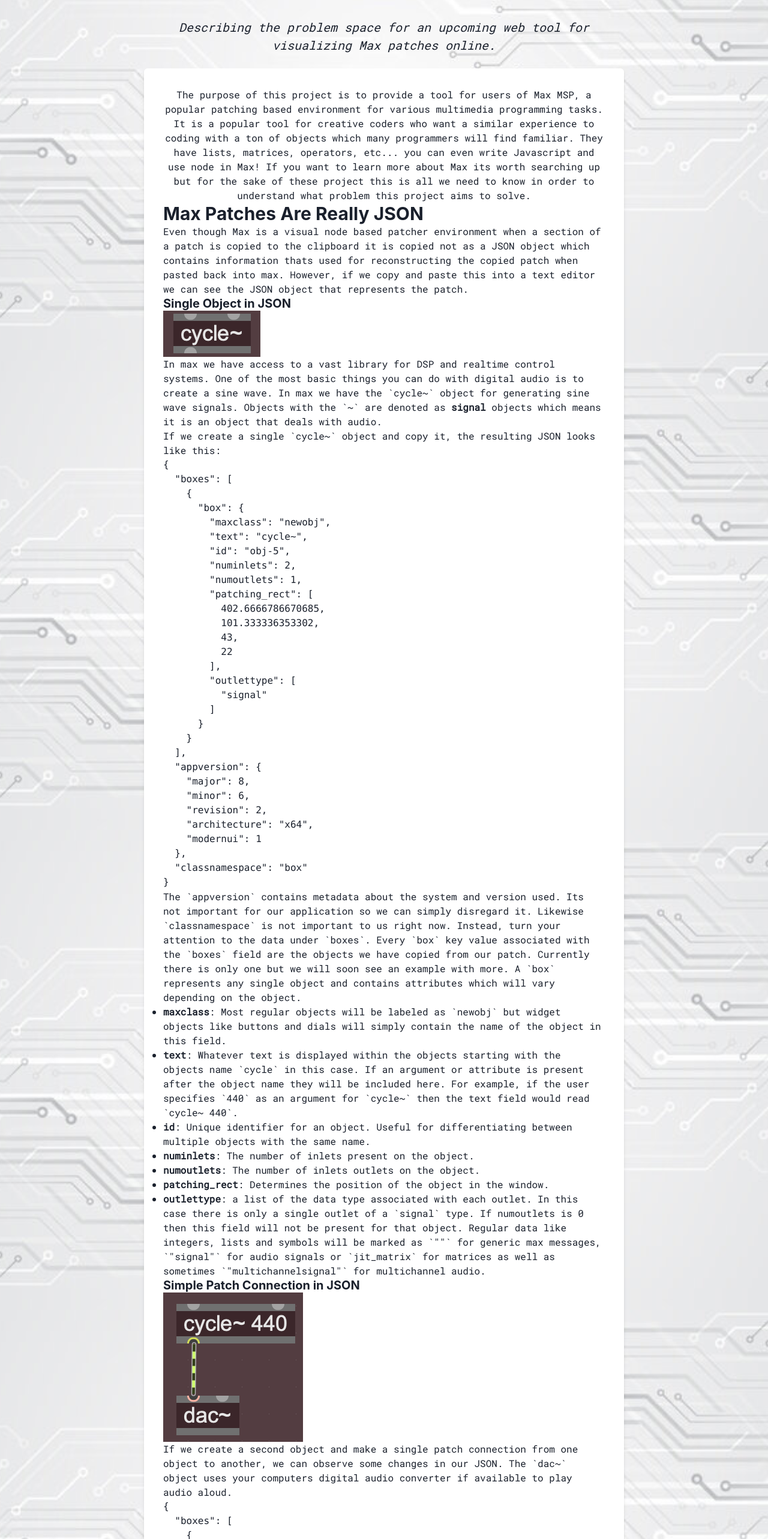
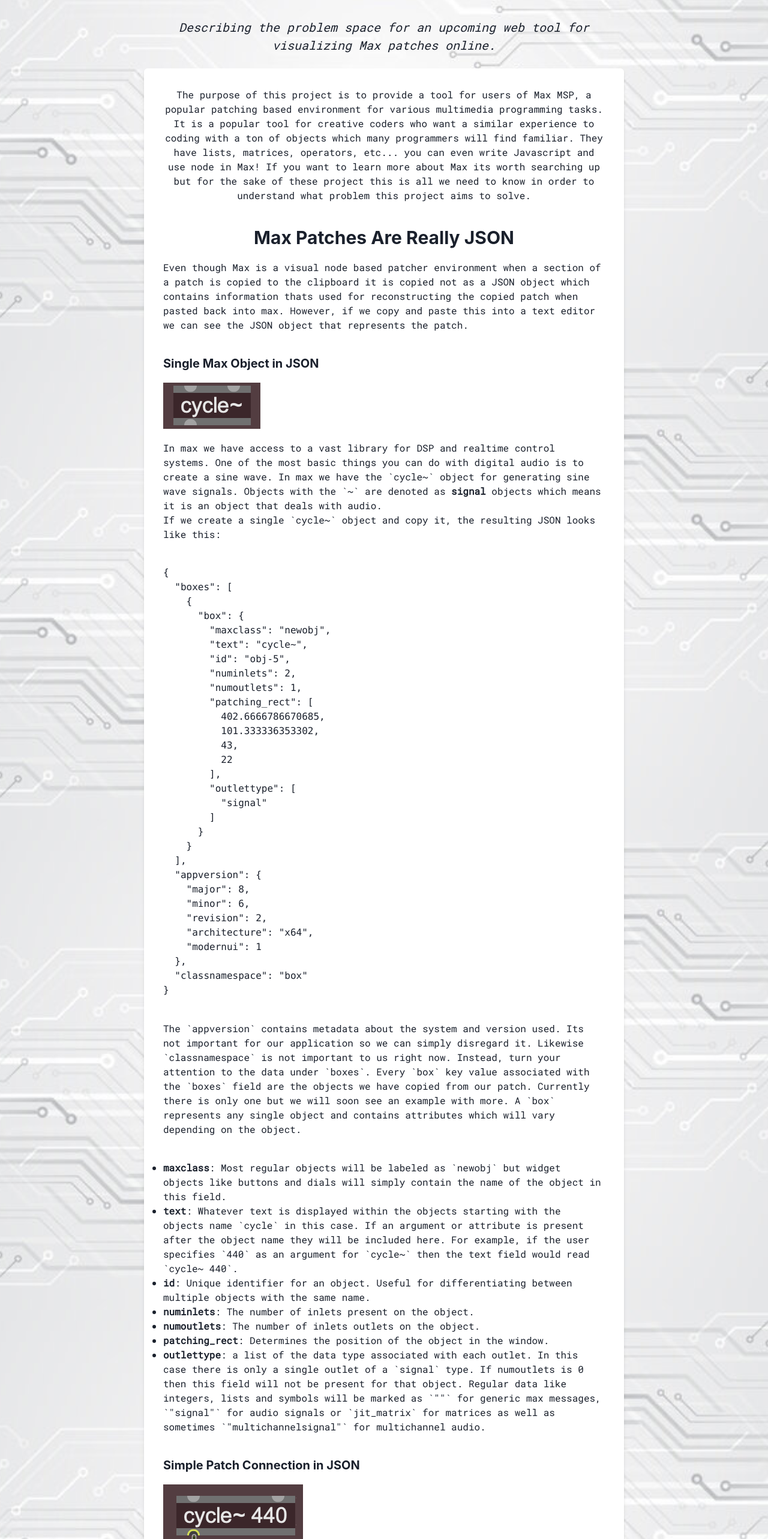
Before and after one commit to jacklion710/jacobleone-tech-portfolio, a Next.js app: page /Max-JSON in a window 1280 px wide. Shown: the part 234-2800 px from the top of the page at 60% size. Built offline with nearby package versions, Linux system fonts and the light colour scheme.

Commit message:
Formatted blog article

```diff
--- a/pages/Max-JSON.tsx
+++ b/pages/Max-JSON.tsx
@@ -83,19 +83,19 @@ export default function MaxPatchVisualizer() {
               maxW="800px"
               mx="auto"
             >
-            <Text textAlign={'center'}>
+            <Text textAlign={'center'} pb="40px">
               The purpose of this project is to provide a tool for users of Max MSP, a popular patching based environment for various multimedia programming tasks. It is a popular tool for creative coders who want a similar experience to coding with a ton of objects which many programmers will find familiar. They have lists, matrices, operators, etc... you can even write Javascript and use node in Max! If you want to learn more about Max its worth searching up but for the sake of these project this is all we need to know in order to understand what problem this project aims to solve.
             </Text>
-            <Heading size="lg">Max Patches Are Really JSON</Heading>
-            <Text>
+            <Heading size="lg" textAlign={'center'}  pb="20px">Max Patches Are Really JSON</Heading>
+            <Text  pb="40px">
               Even though Max is a visual node based patcher environment when a section of a patch is copied to the clipboard it is copied not as a JSON object which contains information thats used for reconstructing the copied patch when pasted back into max. However, if we copy and paste this into a text editor we can see the JSON object that represents the patch.
             </Text>
-            <Heading size="md">Single Object in JSON</Heading>
-            <Image src="/images/max-json-article/single-cycle~.png" alt="Single cycle~ object" />
+            <Heading size="md"  pb="20px">Single Max Object in JSON</Heading>
+            <Image pb="20px" src="/images/max-json-article/single-cycle~.png" alt="Single cycle~ object" />
             <Text>
               In max we have access to a vast library for DSP and realtime control systems. One of the most basic things you can do with digital audio is to create a sine wave. In max we have the `cycle~` object for generating sine wave signals. Objects with the `~` are denoted as <strong>signal</strong> objects which means it is an object that deals with audio.
             </Text>
-            <Text>
+            <Text  pb="40px">
               If we create a single `cycle~` object and copy it, the resulting JSON looks like this:
             </Text>
             <pre>
@@ -125,7 +125,7 @@ export default function MaxPatchVisualizer() {
                 }, null, 2)}
               </code>
             </pre>
-            <Text>
+            <Text  pt="40px"  pb="40px">
               The `appversion` contains metadata about the system and version used. Its not important for our application so we can simply disregard it. Likewise `classnamespace` is not important to us right now. Instead, turn your attention to the data under `boxes`. Every `box` key value associated with the `boxes` field are the objects we have copied from our patch. Currently there is only one but we will soon see an example with more. A `box` represents any single object and contains attributes which will vary depending on the object.
             </Text>
             <ul>
@@ -151,9 +151,9 @@ export default function MaxPatchVisualizer() {
                 <strong>outlettype</strong>: a list of the data type associated with each outlet. In this case there is only a single outlet of a `signal` type. If numoutlets is 0 then this field will not be present for that object. Regular data like integers, lists and symbols will be marked as `""` for generic max messages, `"signal"` for audio signals or `jit_matrix` for matrices as well as sometimes `"multichannelsignal"` for multichannel audio.
               </li>
             </ul>
-            <Heading size="md">Simple Patch Connection in JSON</Heading>
-            <Image src="/images/max-json-article/simple-connection.png" alt="Simple patch connection" />
-            <Text>
+            <Heading size="md"  pt="40px" pb="20px">Simple Patch Connection in JSON</Heading>
+            <Image pb="40px" src="/images/max-json-article/simple-connection.png" alt="Simple patch connection" />
+            <Text pb="40px">
               If we create a second object and make a single patch connection from one object to another, we can observe some changes in our JSON. The `dac~` object uses your computers digital audio converter if available to play audio aloud.
             </Text>
             <pre>
@@ -201,12 +201,12 @@ export default function MaxPatchVisualizer() {
                 }, null, 2)}
               </code>
             </pre>
-            <Heading size="sm">Multiple Boxes</Heading>
-            <Text>
+            <Heading pt="40px" pb="20px" size="sm">Multiple Boxes</Heading>
+            <Text pb="40px">
               In the patch above we can see there are now two fields called `box`. As described in the previous example, the properties within these fields tell us information about the object associated with that `box`. The only difference now is that we have multiple. There is theoretically no limit to the number of boxes you can spawn in a patch.
             </Text>
-            <Heading size="sm">Patch Connections</Heading>
-            <Text>
+            <Heading pb="20px" size="sm">Patch Connections</Heading>
+            <Text pb="40px">
               Parallel to the `boxes` field are the `lines`. Lines refer to the patch cables that connect one object o another. Specifically what inlets. Many `patchline`s may be present but in our case we only have one for demonstration. Each `patchline` contains a `source` and `destination` attribute to demark the inlets and outlets that the `patchline` connects.
             </Text>
             <ul>
@@ -217,19 +217,19 @@ export default function MaxPatchVisualizer() {
                 <strong>destination</strong>: Similar to source except the destination is where the `patchline` connects to with the second element being an index representing the inlets from left to right.
               </li>
             </ul>
-            <Text>
+            <Text pb="40px">
               We will discuss another example with multiple patchlines soon. But first we have a few more things to cover.
             </Text>
-            <Heading size="md">A Quick Note on Data Flow in Max</Heading>
-            <Text>
+            <Heading pb="20px" size="md">A Quick Note on Data Flow in Max</Heading>
+            <Text pb="40px">
               Any respectable max patch will consist of extensive patch connected. Essentially we are connecting nodes in a graph. The way data flows in max is fascinating as it pertains to path finding algorithms such as Depth First Search (DFS) and Breadth First Search (BFS). If you are interested in learning more about how the order of data flows between objects with patch cables this <a href="https://www.youtube.com/watch?v=OnwmVuHxm30">video</a> can walk you through the flow. It is not necessary to follow along.
             </Text>
-            <Heading size="md">Widget Objects</Heading>
-            <Text>
+            <Heading pb="20px" size="md">Widget Objects</Heading>
+            <Text pb="40px">
               Max has a special category of objects for UI and interactivity. We usually just call them widgets. We have many different kinds at our disposal but some common ones include `slider`, `number`, `button` and `live.dial` all pictured below.
             </Text>
-            <Image src="/images/max-json-article/widgets.png" alt="Widget objects" />
-            <Text>
+            <Image pb="40px" src="/images/max-json-article/widgets.png" alt="Widget objects" />
+            <Text pb="40px">
               These objects do not look that different from our usual JSON representation save for a few minor differences which we will now go over.
             </Text>
             <pre>
@@ -302,15 +302,15 @@ export default function MaxPatchVisualizer() {
                 }, null, 2)}
               </code>
             </pre>
-            <Text>
+            <Text pt="20px" pb="40px">
               As you can see, the `maxclass` attribute now contains the actual name of the widget object instance. Although we can still see the name in the `text` field, by evaluating whether the value for `maxclass` is `newobj` or something else, we can determine whether we are dealing with a generic object or a widget object. Additionally, objects whose methods and objects fall under the `live` class have additional properties under `saved_attribute_attributes` which we can ignore for this project.
             </Text>
-            <Heading size="md">Complex Patches</Heading>
-            <Text>
+            <Heading pb="20px" size="md">Complex Patches</Heading>
+            <Text pb="40px">
               Now we are ready to see a patch we might be more likely to encounter in the wild. Although not as extensive as most devices in production, it is a snippet that represents a realistic scenario with multiple objects and patch connections.
             </Text>
-            <Image src="/images/max-json-article/widget+complex patch.png" alt="Complex patch with widgets" />
-            <Text>
+            <Image pb="40px" src="/images/max-json-article/widget+complex patch.png" alt="Complex patch with widgets" />
+            <Text pb="40px">
               In the image above we connect the outlet of `live.dial` (which sends lets users select a number to output with a dial) to the left inlet of a `+` object with an argument of **50** and the left inlet of a `cycle~` object as well. The outlet of `+` connects to the left inlet of a second `cycle~` object. Both `cycle~` objects finally connect to each the left and right inlets of `~dac` respectively. It is just a shoddy pitchable oscillator where the right speaker always plays a sine wave 50 hz above the left as determined by the dials value. Its not a very realistic patch in a sound designer sense but is valid and realistic enough that it will help us gain insight into the JSON structure of a patch that features multiple objects and connections.
             </Text>
             <pre>
@@ -427,26 +427,19 @@ export default function MaxPatchVisualizer() {
                 }, null, 2)}
               </code>
             </pre>
-            <Text>
+            <Text pt="20px" pb="40px">
               There is not much we have not already discussed going on in the JSON structure above. Biggest difference being the fact that now there are a handful of additional objects and patchlines. If you look closely at the patchlines and follow along with the id values and visually inspect the screenshot you can see that it tracks. Notice the `order` attribute though? This informs us of what order we will be sending out data from two patch cables that spawn from the same source. This is another attribute that we will not be using for our use case but can come in handy for debugging as often it is tricky to determine the order of operations in Max. A good rule of thumb is that messages flow in order from rightmost outlets to left. *See linked resource from earlier on data flow for more info*.
             </Text>
-            <Heading size="md">Nested Subpatchers</Heading>
-            <Text>
+            <Heading pb="20px" size="md">Nested Subpatchers</Heading>
+            <Text pb="40px">
               Sometimes we will encounter nested structures in a max patch. The most basic kind is the `subpatcher` aka `p`, an object which encapsulates portions of a patch. There are other similar ones, the closest relative being `bpatcher`, a subpatcher which features a see through window for encapsulating UI components as opposed to simply raw objects. There are also `poly~`, `fft~`, `~rnbo` and more but these complicate things so for now we do not care about them.
             </Text>
-            <Image src="/images/max-json-article/subpatcher.png" alt="Subpatcher" />
-            <Text>
+            <Image pb="40px" src="/images/max-json-article/subpatcher.png" alt="Subpatcher" />
+            <Text pb="40px">
               In this example, we have a simple subpatcher `p` called *subpatcher* which contains a single `cycle~` object inside. Below we can see the `patcher` field which contains more information about the patch including its enclosed JSON subpatch objects and their connections. Since we are only rendering the `p` object and its text we do not care about the contents of `patcher` for now. It is worth checking the `numinlet` and `numoutlet` attributes because subpatchers can have a varied number of inlets and outlets for connecting encapsulated patches with their parent patches depending on the users design. There are a handful of objects whose behavior, display and expected inputs are versatile.
             </Text>
-            <Heading size="md">Subpatchers Within Subpatchers</Heading>
-            <Text>
-              Subpatchers may be many layers deep Here is an example of JSON for a subpatcher with several layers of subpatcher nesting. See if you can spot the innermost object and its text!
-            </Text>
-            tsx
-
-
-Copy code
-            <Text>
+            <Heading pb="20px" size="md">Subpatchers Within Subpatchers</Heading>
+            <Text pb="40px">
               Subpatchers may be many layers deep Here is an example of JSON for a subpatcher with several layers of subpatcher nesting. See if you can spot the innermost object and its text!
             </Text>
             <pre>
@@ -651,16 +644,13 @@ Copy code
                 }, null, 2)}
               </code>
             </pre>
-            <Heading size="md">Implementation in Javascript</Heading>
-            <Text>
-              Now, lets outline the general approach for programming the web visualizer:
-            </Text>
-            <Heading size="md">Other Destinations</Heading>
+
+            <Heading pt="40px" pb="20px" size="md">Other Destinations</Heading>
             <Text>
               In part 2 we will learn how to parse Max JSON in order to represent a patch accurately in the browser. This could pave the way for more user friendly ways of sharing patches. It could be helpful for the max discord community to be able to simply copy and paste patches directly into discord using commands like `/patch PATCH_JSON` to dynamically share patches on the fly. Although screenshots are convenitent alternatives to JSON, they do not contain the patch itself and therefore they do not allow for easy transmission of patches. A visualizer tool that both displays the graph network of objects as well as carries the JSON data offers a superior way of sharing patches if it can be bundled into a user friendly bot for discord. This may be a worthwhile pursuit for a future version if enough interest is shown.
             </Text>
-            <Heading size="md">Contributions</Heading>
-            <Text>
+            <Heading pt="40px" pb="20px" size="md">Contributions</Heading>
+            <Text pb="40px">
               Currently I am working on this independantly as a personal project for <a href="https://boot.dev">boot.dev</a>. Once I have fulfilled the requirements for the project on my own and have obtained an MVP I will open things up for open source contributions.
             </Text>
             </Box>
```
